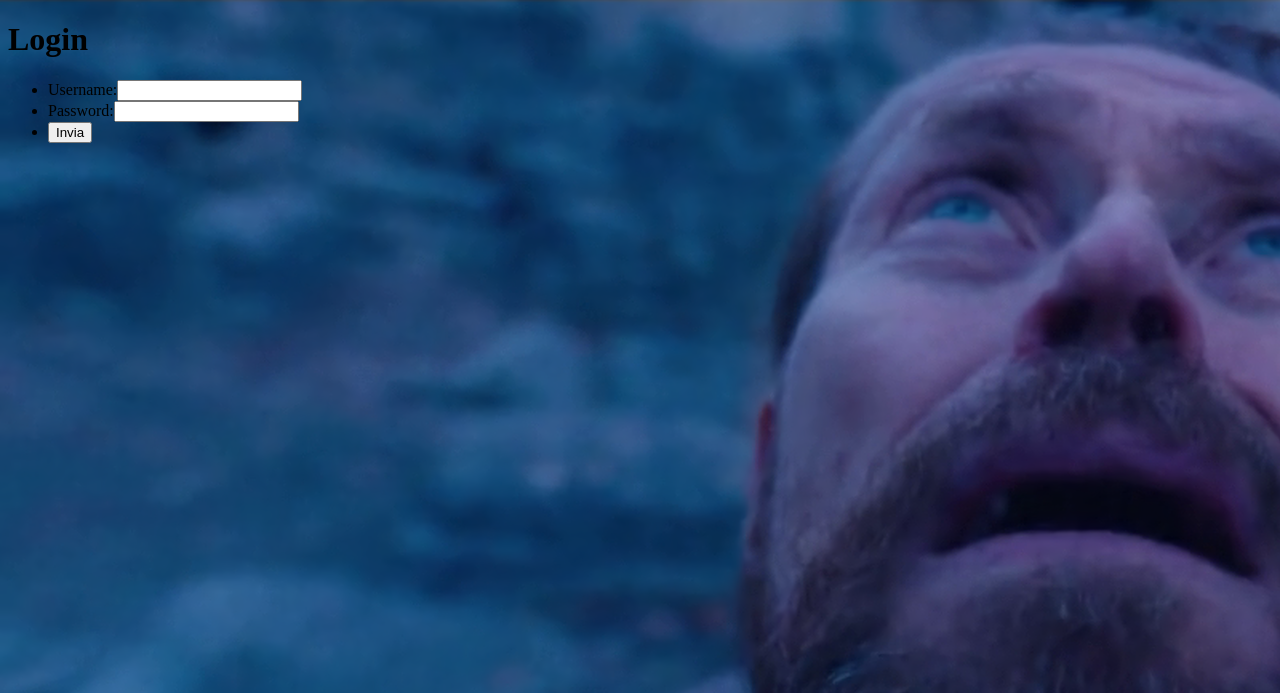
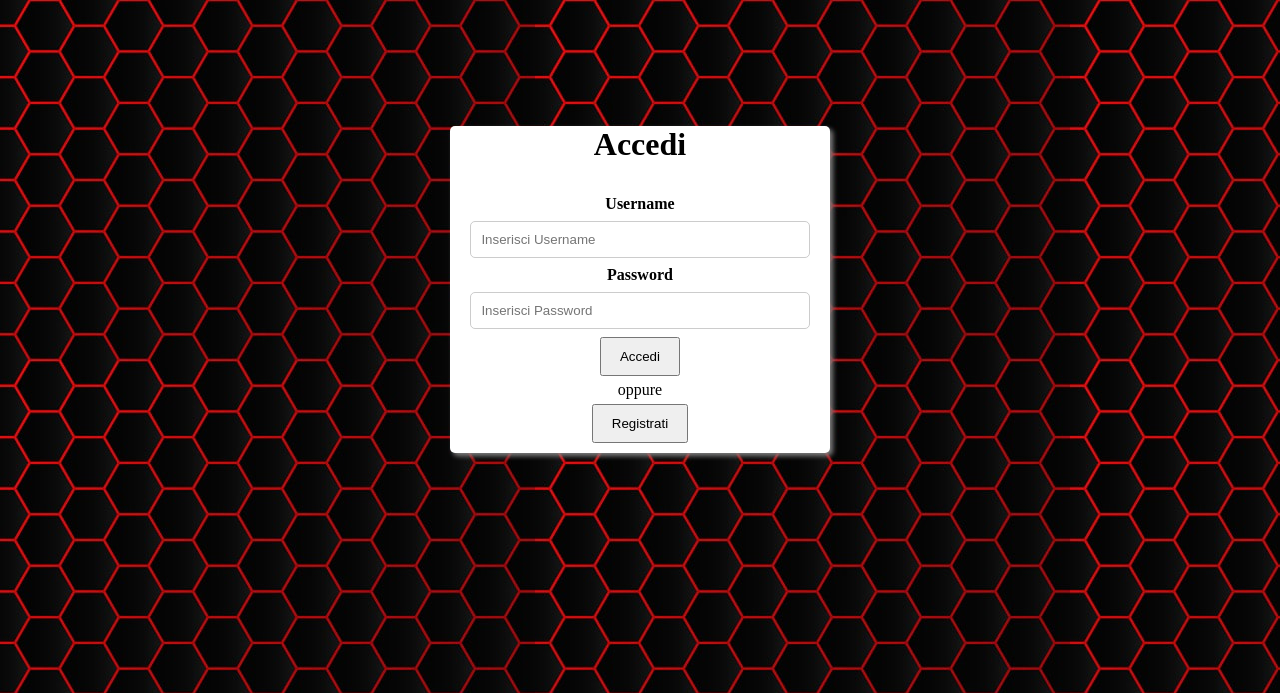
Before and after one commit to AlessandroStefani/TecWeb, a PHP site: page /html/login.html in a window 1280 px wide. Shown: the top 693 px of the page. Run offline with PHP 8.4, Linux system fonts and the light colour scheme.

Commit message:
add basic login and registration form

```diff
--- a/PROGETTOH/css/login-style.css
+++ b/PROGETTOH/css/login-style.css
@@ -1,3 +1,43 @@
 body {
-    background-image: url("../img/meme-background.png");
+    background-image: url("../img/red-black-pattern.jpg");
 }
+
+main {
+    color: black;
+    text-align: center;
+    background-color: white;
+    border-radius: 5px;
+    height: 50%;
+    width: 30%;
+    margin-top: 10%;
+    margin-left: 35%;
+    box-shadow: 3px 3px 5px grey;
+}
+
+form {
+    margin: 10px;
+    padding: 10px;
+}
+
+input {
+    width: 100%;
+    display: inline-block;
+    box-sizing: border-box;
+    border: 1px solid #ccc;
+    padding: 10px;
+    border-radius: 5px;
+    margin: 8px 0px;
+}
+
+button {
+    width: auto;
+    padding: 10px 18px;
+}
+
+button:hover {
+  opacity: 0.8;
+}
+
+div > p {
+    margin: 5px;
+}
--- a/PROGETTOH/html/login.html
+++ b/PROGETTOH/html/login.html
@@ -1,24 +1,26 @@
 <!DOCTYPE html>
 <html lang = "it">
     <head>
-        <title>Login</title>
+        <title>Accedi</title>
         <link rel="stylesheet" type="text/css" href="../css/login-style.css" />
     </head>
     <body>
         <main>
+            <h1>Accedi</h1>
             <form action="#" method="POST">
-                <h1>Login</h1>
-                <ul>
-                    <li>
-                        <label for="username">Username:</label><input type="text" id="username" name="username" />
-                    </li>
-                    <li>
-                        <label for="password">Password:</label><input type="password" id="password" name="password" />
-                    </li>
-                    <li>
-                        <input type="submit" name="submit" value="Invia" />
-                    </li>
-                </ul>
+                <div>
+                    <label for="uname"><b>Username</b></label>
+                    <input type="text" placeholder="Inserisci Username" name="uname" required>
+
+                    <label for="psw"><b>Password</b></label>
+                    <input type="password" placeholder="Inserisci Password" name="psw" required>
+
+                    <div>
+                        <button type="submit">Accedi</button>
+                        <p>oppure</p>
+                        <button onclick="document.location='register.html'">Registrati</button>
+                    </div>
+                </div>
             </form>
         </main>
     </body>
```
Also changed, not shown: PROGETTOH/html/register.html (added, +30 -0 lines), PROGETTOH/img/red-black-pattern.jpg (added).
